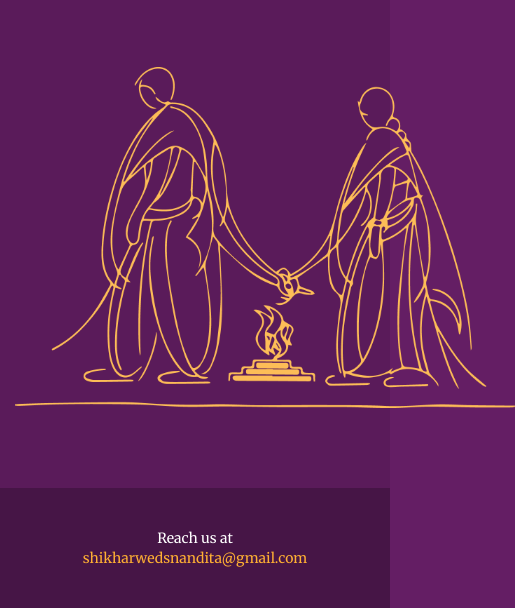
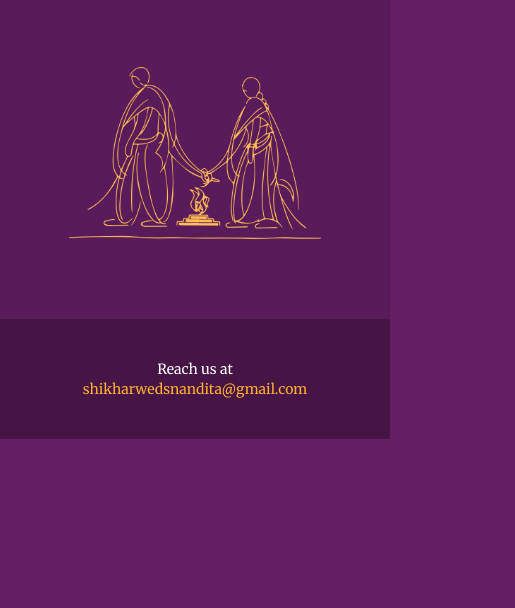
Before and after one commit to theraghavbhasin/ShikharWedsNandita, a plain HTML site: page index.html in a window 390 px wide. Shown: the part 3183-3791 px from the top of the page, 515 px wide, since content can reach past the window. After the commit the page ends 3622 px from the top, so only its background shows below. Drawn offline with Linux system fonts and the light colour scheme.

Commit message:
Minor Fixes
- Removing px and replacing with %.
For the Agni Photo, as the image is going out of bounds on mobile screens.

```diff
--- a/index.html
+++ b/index.html
@@ -179,7 +179,7 @@ gtag('config', 'UA-59933281-6');
                       for all wedding photos that you post on Social Media.
                     </p>
                     <br><br><br>
-                    <img src="img/graphics/gAgni.png" style="width:500px;">
+                    <img src="img/graphics/gAgni.png" style="width:70%;">
                 </div>
             </div>
         </div>
```
